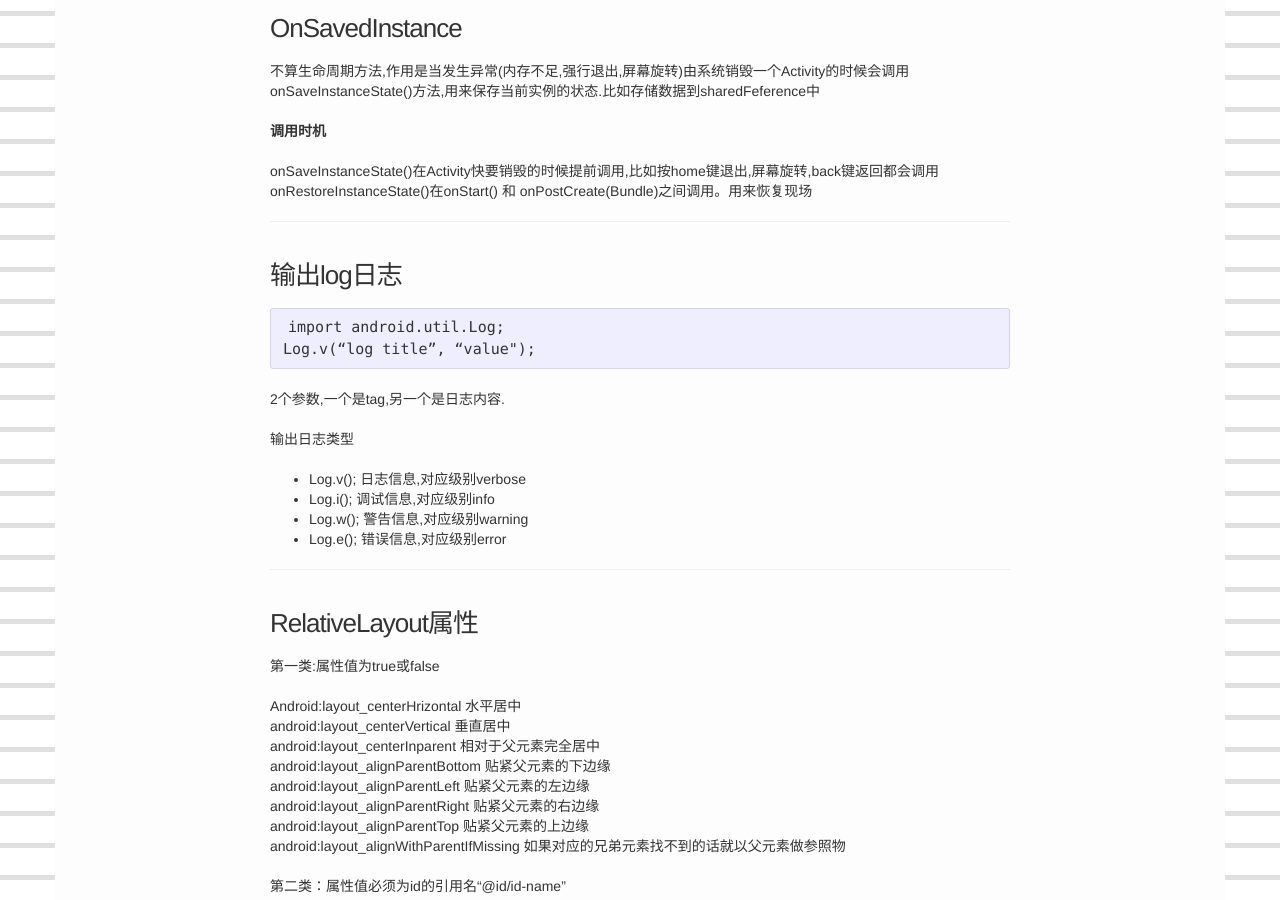
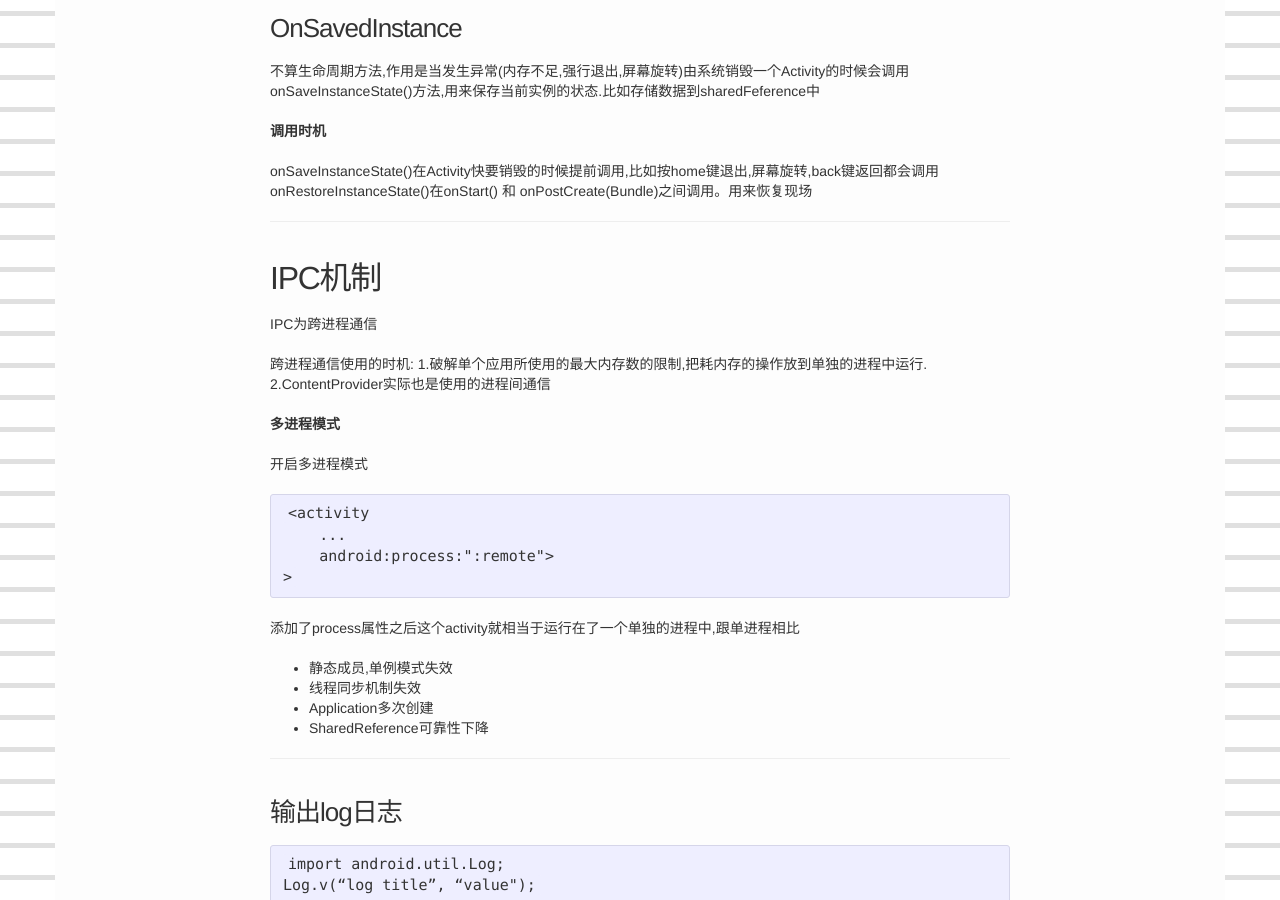
Before and after one commit to viator42/viator42.github.io, a Jekyll site: the page built from _posts/2014-4-4-android-note.markdown, in a window 1280 px wide and 900 px high, scrolled down 5436 px. Built offline with Jekyll 4.4.1, drawn with Linux system fonts in a browser that asks for light colours.

Commit message:
update post

```diff
--- a/_posts/2014-4-4-android-note.markdown
+++ b/_posts/2014-4-4-android-note.markdown
@@ -213,6 +213,32 @@ onRestoreInstanceState()在onStart() 和 onPostCreate(Bundle)之间调用。用
 
 --------
 
+## IPC机制
+
+IPC为跨进程通信
+
+跨进程通信使用的时机: 1.破解单个应用所使用的最大内存数的限制,把耗内存的操作放到单独的进程中运行. 2.ContentProvider实际也是使用的进程间通信
+
+__多进程模式__
+
+开启多进程模式
+
+    <activity
+        ...
+        android:process:":remote">
+    >
+
+添加了process属性之后这个activity就相当于运行在了一个单独的进程中,跟单进程相比
+
+* 静态成员,单例模式失效
+* 线程同步机制失效
+* Application多次创建
+* SharedReference可靠性下降
+
+
+
+--------
+
 ### 输出log日志
 
 	import android.util.Log;
@@ -260,7 +286,9 @@ onRestoreInstanceState()在onStart() 和 onPostCreate(Bundle)之间调用。用
   android:layout_marginRight 离某元素右边缘的距离
   android:layout_marginTop 离某元素上边缘的距离
 
-### SharedReference
+--------
+
+## SharedReference
 
 	//获取SharedPreferences实例     第一个参数是名称, 第二个是作用域
 	SharedPreferences ref = getSharedPreferences("user", Context.MODE_PRIVATE);
@@ -278,7 +306,9 @@ onRestoreInstanceState()在onStart() 和 onPostCreate(Bundle)之间调用。用
 	//完成后提交修改
 	editor.commit();
 
-### Fragment (Android4 以上)
+--------
+
+## Fragment (Android4 以上)
 
 __Fragment生命周期__
 ![Fragment Lifescycle](http://indy-world.net/wp-content/uploads/2014/08/fragment_lifecycle.png "Fragment Lifescycle")
```
